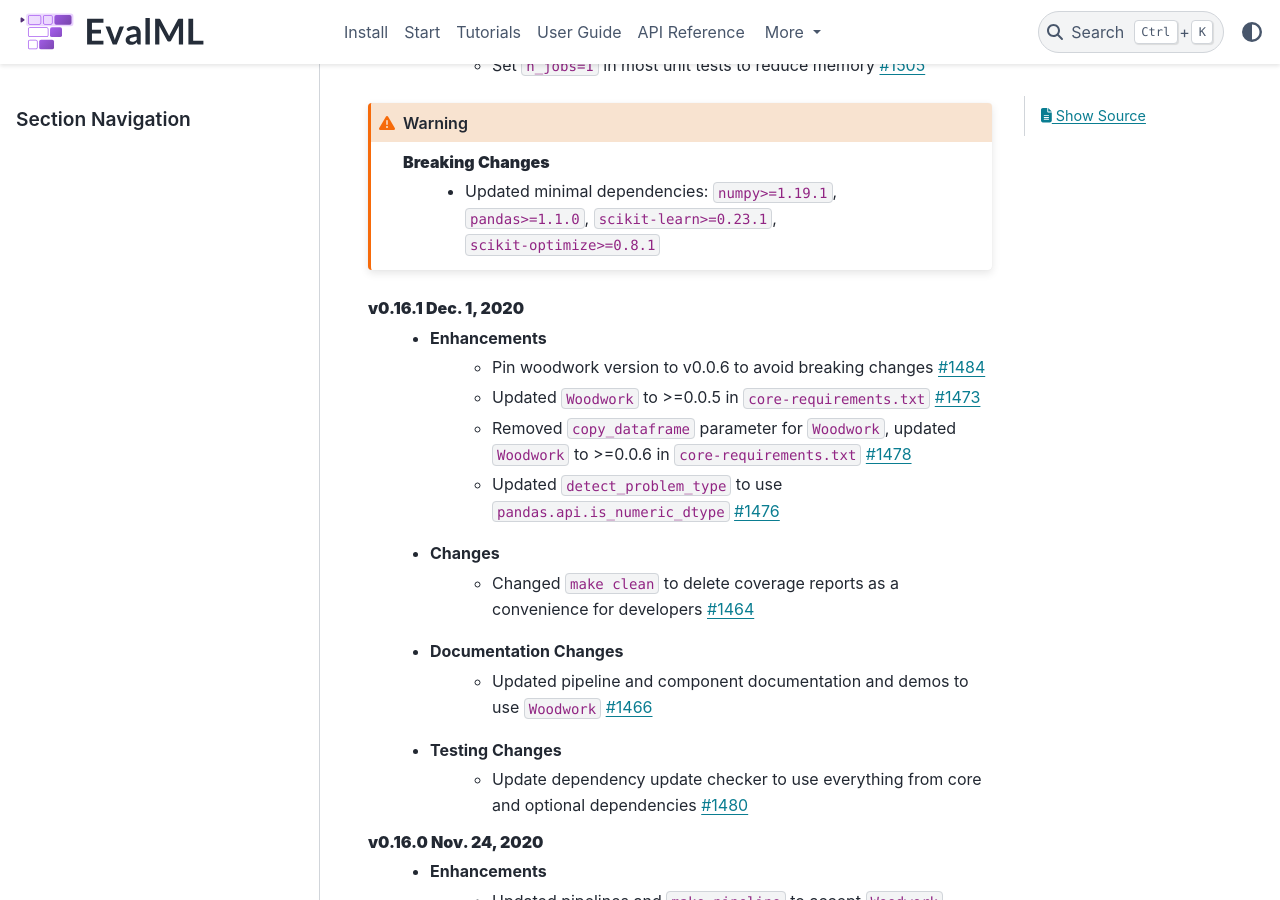
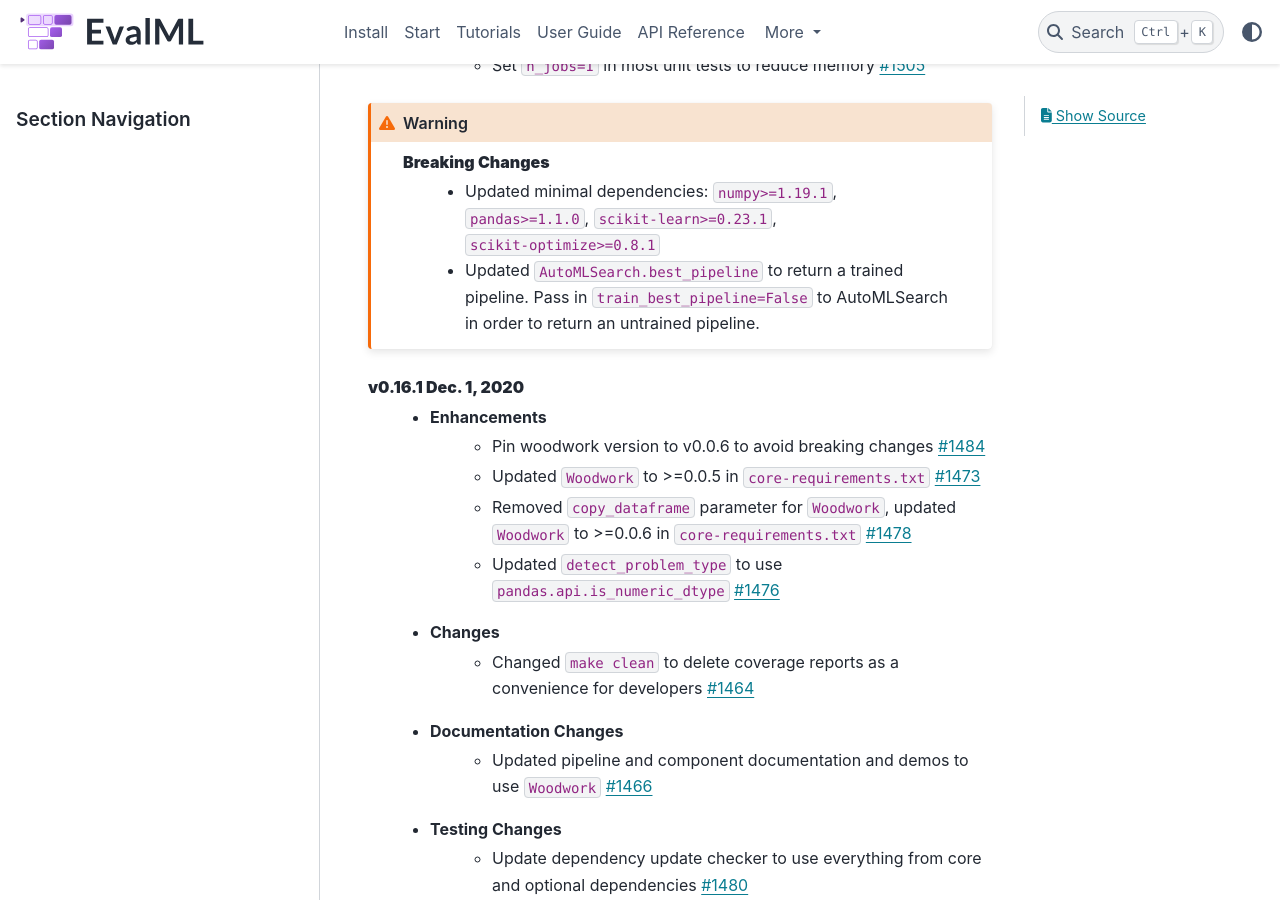
Before and after one commit to alteryx/evalml, a Sphinx documentation site: the page built from docs/source/release_notes.rst, in a window 1280 px wide and 900 px high, scrolled down 1552 px. Built offline with Sphinx 7.4.7 and the PyData theme 0.15.4, drawn with Linux system fonts in a browser that asks for light colours; comment, search, counter and statistics services are not loaded.

Commit message:
add breaking change note

```diff
--- a/docs/source/release_notes.rst
+++ b/docs/source/release_notes.rst
@@ -35,6 +35,7 @@ Release Notes
 
     **Breaking Changes**
         * Updated minimal dependencies: ``numpy>=1.19.1``, ``pandas>=1.1.0``, ``scikit-learn>=0.23.1``, ``scikit-optimize>=0.8.1``
+        * Updated ``AutoMLSearch.best_pipeline`` to return a trained pipeline. Pass in ``train_best_pipeline=False`` to AutoMLSearch in order to return an untrained pipeline.
 
 
 
```
